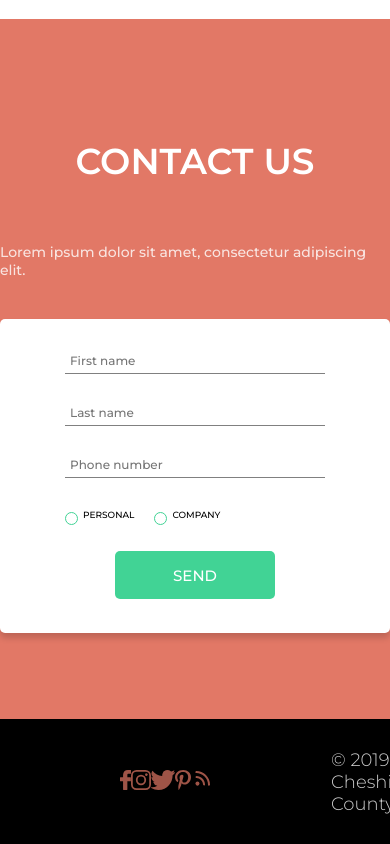
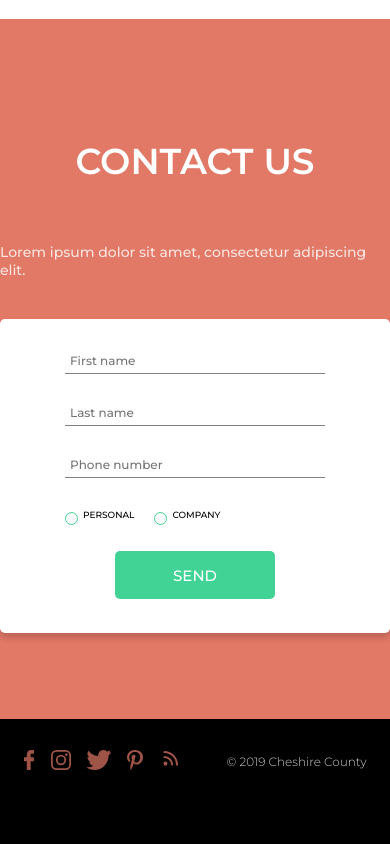
Before and after one commit to vkurilo/Egzaminas, a website: page index.html in a window 390 px wide. Shown: the part 5144-5988 px from the top of the page. Drawn offline with nearby package versions, Linux system fonts and the light colour scheme.

Commit message:
footer done, starting JS burger

```diff
--- a/scss/social-bottom.scss
+++ b/scss/social-bottom.scss
@@ -9,7 +9,7 @@
         color: white;
         font-size: 18px;
         opacity: 0.8;
-        margin-right: 120px;
+        margin:auto;
         font-weight: 300;
     }
 
@@ -18,7 +18,7 @@
         display: flex;
         align-items: center;
         justify-content: space-between;
-        margin:0 120px;
+        margin: auto;
 
         .other-logos, .logos-size{
             height: 20px;
@@ -34,3 +34,22 @@
         }
     }
 }
+
+@media (max-width: 800px){
+    .section-6{
+        h3{
+            padding-bottom:40px;
+        }
+        .social-bottom{
+            padding-bottom: 40px;
+        }
+    }
+}
+@media (max-width: 600px){
+    .section-6{
+        h3{
+            font-size: 12px;
+        }
+
+    }
+}
```
Also changed, not shown: app/css/style.css.
